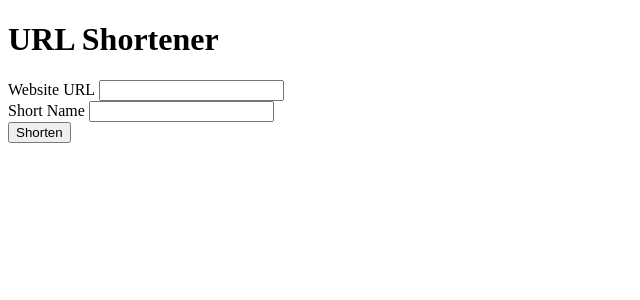
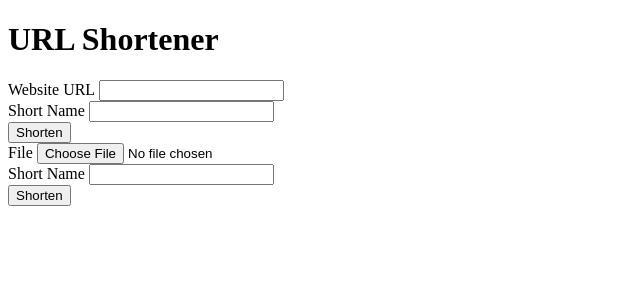
Before and after one commit to kristianbonnici/url-shortener-web-app, a Flask app: page / in a window 1280 px wide. Shown: the top 300 px of the page, without its empty margins (0-640 px from the left). Run offline with Flask 2, Linux system fonts and the light colour scheme.

Commit message:
+functionality: url shortener, file share, +data: json

```diff
--- a/app.py
+++ b/app.py
@@ -1,6 +1,11 @@
 from flask import Flask, render_template, request
+from flask import redirect, url_for, flash, abort
+import json
+import os
+from werkzeug.utils import secure_filename
 
 app = Flask(__name__)
+app.secret_key = 'to_be_hidden_if_put_to_production'
 
 
 @app.route('/')
@@ -12,7 +17,62 @@ def home():
 @app.route('/your-url', methods=['GET', 'POST'])
 def your_url():
     if request.method == 'POST':
+        urls = {}
+
+        # Open JSON file, if it already exists
+        if os.path.exists('urls.json'):
+            with open('urls.json') as url_file:
+                urls = json.load(url_file)
+
+        # If trying to override existing code --> direct to home
+        if request.form['code'] in urls.keys():
+            flash("""That shortname has already been taken.
+                     Please select another name.""")
+            return redirect(url_for('home'))
+
+        # Check if URL or FILE upload by user
+        if 'url' in request.form.keys():
+            # ========== URL ==========
+            # key='code' : value={'url':'https://url'}
+            urls[request.form['code']] = {'url': request.form['url']}
+        else:
+            # ========== FILE ==========
+            f = request.files['input_file']
+            full_name = request.form['code'] + secure_filename(f.filename)
+
+            # save file to 'user_files' directory
+            f.save(os.getcwd() + '/static/user_files/' + full_name)
+            # key='code' : value={'file':'filename'}
+            urls[request.form['code']] = {'file': full_name}
+
+        # open/create JSON file & save user's input
+        with open('urls.json', 'w') as url_file:
+            json.dump(urls, url_file)
+
         # code = shortened name for URL
         return render_template('your_url.html', code=request.form['code'])
     else:
-        return 'This is not valid'
+        return redirect(url_for('home'))
+
+
+@app.route('/<string:code>')  # Redirect to URL or FILE
+def redirect_to_url(code):
+    if os.path.exists('urls.json'):
+        with open('urls.json') as urls_file:
+            urls = json.load(urls_file)
+            if code in urls.keys():
+                # If URL
+                if 'url' in urls[code].keys():
+                    return redirect(urls[code]['url'])
+                # Else FILE
+                else:
+                    return redirect(url_for('static', filename='user_files/'
+                                            + urls[code]['file']))
+
+    # If route not found --> return 404 PAGE
+    return abort(404)
+
+
+@app.errorhandler(404)  # route to our custom 404 PAGE
+def page_not_found(error):
+    return render_template('page_not_found.html'), 404
--- a/templates/index.html
+++ b/templates/index.html
@@ -9,6 +9,12 @@
 <body>
   <h1>URL Shortener</h1>
 
+  <!-- FLASH MESSAGES -->
+  {% for message in get_flashed_messages() %}
+  <h2>{{ message }}</h2>
+  {% endfor %}
+
+  <!-- URL SHORTENER FORM -->
   <!-- In 'form' the 'action' attribute specifies where the form will submit the data -->
   <form action="your-url" method="post">
     <label for="url">Website URL</label>
@@ -19,6 +25,19 @@
     <br>
     <input type="submit" value="Shorten">
   </form>
+
+  <!-- FILE UPLOAD FORM-->
+  <!-- To allow file upload: enctype="multipart/form-data" -->
+  <form action="your-url" method="post" enctype="multipart/form-data">
+    <label for="input_file">File</label>
+    <input type="file" name="input_file" value="" required>
+    <br>
+    <label for="code">Short Name</label>
+    <input type="text" name="code" value="" required>
+    <br>
+    <input type="submit" value="Shorten">
+  </form>
+
 </body>
 
 </html>
--- /dev/null
+++ b/urls.json
@@ -0,0 +1 @@
+{"bolts": {"file": "boltsserg3M2.jpg"}, "go": {"url": "https://www.google.com/"}}
```
Also changed, not shown: templates/page_not_found.html (added, +11 -0 lines), static/user_files/boltsserg3M2.jpg (added).
